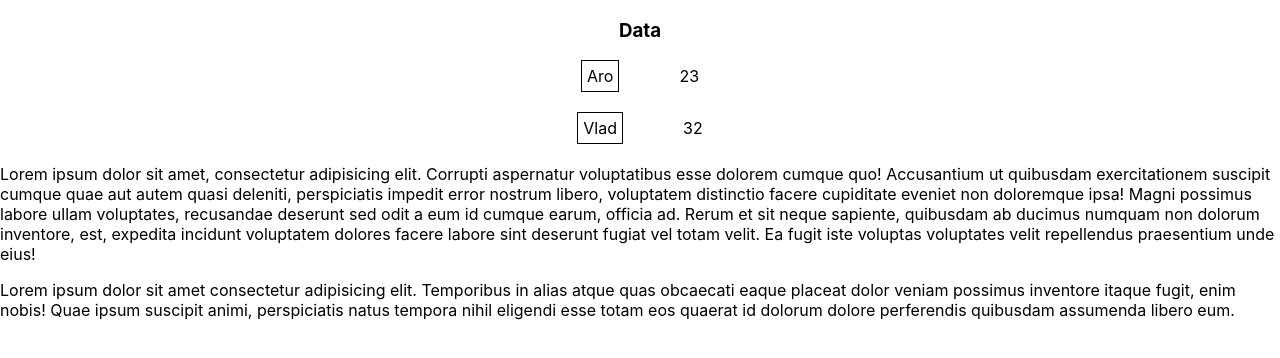
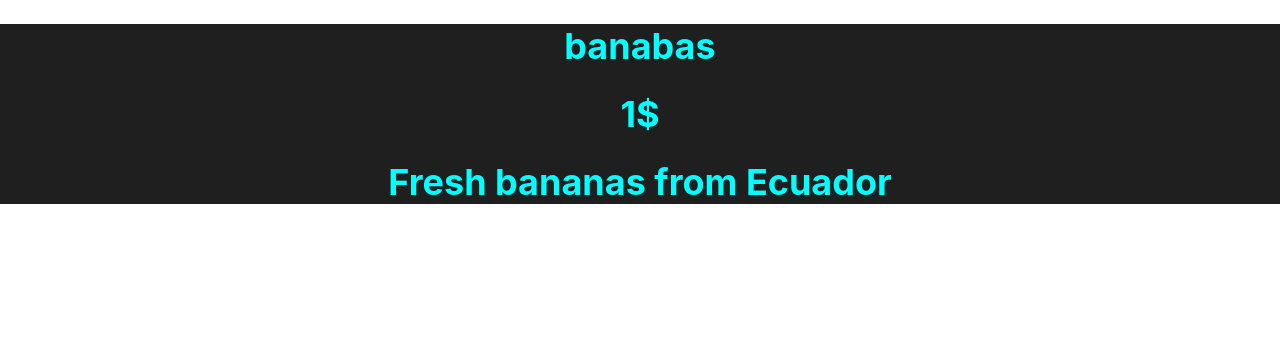
Before and after one commit to Rafo13/react_beg_02, a React (Create React App) app: page / in a window 1280 px wide. Shown: the top 358 px of the page. Built offline with nearby package versions, Linux system fonts and the light colour scheme; the HTML template or start-up script is replaced by a standard one.

Commit message:
finish 4 homework

```diff
--- a/src/App.css
+++ b/src/App.css
@@ -1,14 +1,6 @@
-.App {
+.cont {
   text-align: center;
+  font-size: 18px;
+  color: cyan;
+  background-color: #1f1f1f;
 }
-
-
-.sp1{
-  margin: 0px 60px 20px 0px;
-  padding: 5px;
-  border: 1px solid;
-  display: inline-block;
-}
-.h3{
-  text-align: center;
-}
--- a/src/App.js
+++ b/src/App.js
@@ -1,30 +1,21 @@
 import React, {Fragment} from 'react';
 import './App.css';
-import Comp2 from './Comp2';
-import Comp1 from './Comp1';
+// import './example';
+import { Produt } from './components/Produt';
+
+
+// 1. Ստեղծել Product անունով class component, որի մեջ` Price, Name և Description class component-ներ։
+// Product-ը կիրառել App.js-ում և props-ով նրան փոխանցել price, name, description պարամետրերը, որոնք պետք է օգտագործվեն համապատասխանաբար Price, Name և Description կոմպոնենտների մեջ։ Օրինակ՝ <Product name=”banabas” price=”1$” description=”Fresh bananas from Ecuador” />
+// Բոլոր կոմպոնենտները պետք է լինեն առանձին մոդուլներում։ state օգտագործելու կարիք չկա։
+
 
 function App() {
-  let a1 = 23;
-  let a2 = 32;
-  let info = 'Lorem ipsum dolor sit amet consectetur adipisicing elit. Temporibus in alias atque quas obcaecati eaque placeat dolor veniam possimus inventore itaque fugit, enim nobis! Quae ipsum suscipit animi, perspiciatis natus tempora nihil eligendi esse totam eos quaerat id dolorum dolore perferendis quibusdam assumenda libero eum.';
   return (
-    <>
-      <h3 className="h3">Data</h3>
+    <div className="cont">
       <Fragment>
-        <div className="App">
-          <Comp1 name="Aro" age = {a1} />
-        </div>
+        <Produt name="banabas" price="1$" description="Fresh bananas from Ecuador"/>
       </Fragment>
-      <Fragment>
-        <div className="App">
-          <Comp1 name="Vlad" age = {a2} />
-        </div>
-      </Fragment>
-      <div>
-        <Comp2 info1="Lorem ipsum dolor sit amet, consectetur adipisicing elit. Corrupti aspernatur voluptatibus esse dolorem cumque quo! Accusantium ut quibusdam exercitationem suscipit cumque quae aut autem quasi deleniti, perspiciatis impedit error nostrum libero, voluptatem distinctio facere cupiditate eveniet non doloremque ipsa! Magni possimus labore ullam voluptates, recusandae deserunt sed odit a eum id cumque earum, officia ad. Rerum et sit neque sapiente, quibusdam ab ducimus numquam non dolorum inventore, est, expedita incidunt voluptatem dolores facere labore sint deserunt fugiat vel totam velit. Ea fugit iste voluptas voluptates velit repellendus praesentium unde eius!" info2={info}/>
-      </div>
-
-    </>
+    </div>
   );
 }
 
--- a/src/Comp1.jsx
+++ /dev/null
@@ -1,11 +0,0 @@
-import React, {Fragment} from 'react';
-
-export default function Comp1(props){
-   let age = props.age;
-   return(
-     <div>
-       <span className="sp1">{props.name}</span>
-       <span>{age}</span>
-     </div>
-   );
- }
--- a/src/Comp2.jsx
+++ /dev/null
@@ -1,12 +0,0 @@
-import React, {Fragment} from 'react';
-
-export default function Comp2(props){
-   return(
-     <Fragment>
-       <div>
-         {props.info1}
-       </div>
-       <p>{props.info2}</p>
-     </Fragment>
-   )
- }
--- /dev/null
+++ b/src/components/Description.jsx
@@ -0,0 +1,11 @@
+import React, { Component } from 'react'
+
+export default class Description extends Component {
+   render() {
+      return (
+         <div>
+            <h1>{this.props.description}</h1>
+         </div>
+      )
+   }
+}
--- /dev/null
+++ b/src/components/Name.jsx
@@ -0,0 +1,11 @@
+import React, { Component } from 'react'
+
+export default class Name extends Component {
+   render() {
+      return (
+         <div>
+            <h1>{this.props.name}</h1>
+         </div>
+      )
+   }
+}
--- /dev/null
+++ b/src/components/Price.jsx
@@ -0,0 +1,11 @@
+import React, { Component } from 'react'
+
+export default class Price extends Component {
+   render() {
+      return (
+         <div>
+            <h1>{this.props.price}</h1>
+         </div>
+      )
+   }
+}
--- /dev/null
+++ b/src/components/Produt.jsx
@@ -0,0 +1,17 @@
+import React, { Component } from 'react'
+import Description from './Description'
+import Name from './Name'
+import Price from './Price'
+
+
+export class Produt extends Component {
+   render() {
+      return (
+         <>
+            <Name name={this.props.name}/>
+            <Price price={this.props.price}/>
+            <Description description={this.props.description}/>
+         </>
+      )
+   }
+}
--- /dev/null
+++ b/src/example.js
@@ -0,0 +1,6 @@
+console.log(10)
+function f1(){
+   let str = 'abcd'
+   return str
+}
+console.log(f1())
```
